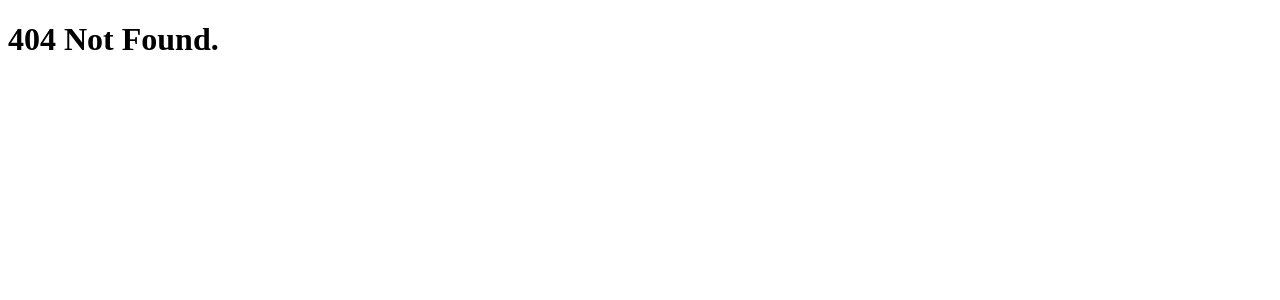
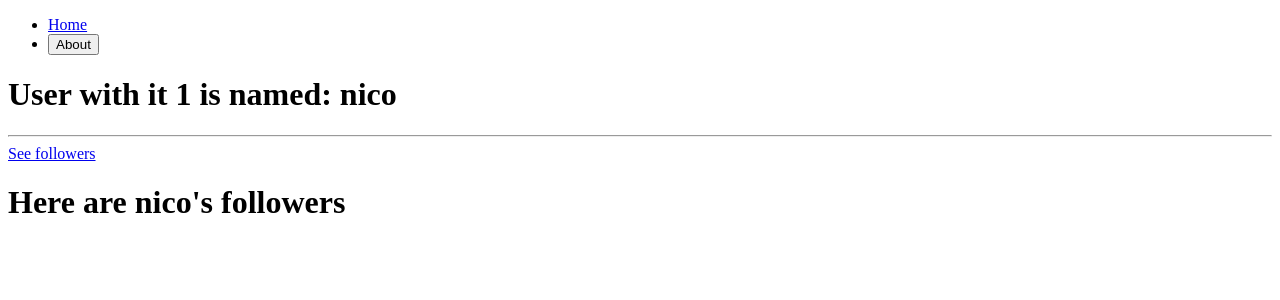
Before and after one commit to Hyunji14/react-study, a React (Create React App) app in the folder my-app/: page /users/1/followers in a window 1280 px wide. Before the commit this address had no page. Shown: the top 300 px of the page. Built offline with nearby package versions, Linux system fonts and the light colour scheme.

Commit message:
Router #6 Outlet & OutletContext

```diff
--- /dev/null
+++ b/my-app/src/screens/users/Followers.tsx
@@ -0,0 +1,13 @@
+import { useOutletContext } from 'react-router-dom';
+
+interface IFollowersContext {
+  nameOfMyUser: string;
+}
+
+function Followers() {
+  const { nameOfMyUser } = useOutletContext<IFollowersContext>();
+
+  return <h1>Here are {nameOfMyUser}'s followers</h1>;
+}
+
+export default Followers;
--- a/my-app/src/screens/users/User.tsx
+++ b/my-app/src/screens/users/User.tsx
@@ -1,13 +1,18 @@
-import { useParams } from 'react-router-dom';
+import { Link, Outlet, useParams } from 'react-router-dom';
 import { users } from '../../db';
 
 function User() {
   const { userId } = useParams();
 
   return (
-    <h1>
-      User with it {userId} is named: {users[Number(userId) - 1].name}
-    </h1>
+    <div>
+      <h1>
+        User with it {userId} is named: {users[Number(userId) - 1].name}
+      </h1>
+      <hr />
+      <Link to='followers'>See followers</Link>
+      <Outlet context={{ nameOfMyUser: users[Number(userId) - 1].name }} />
+    </div>
   );
 }
 export default User;
```
Also changed, not shown: my-app/src/Router.tsx (+7 -0 lines).
